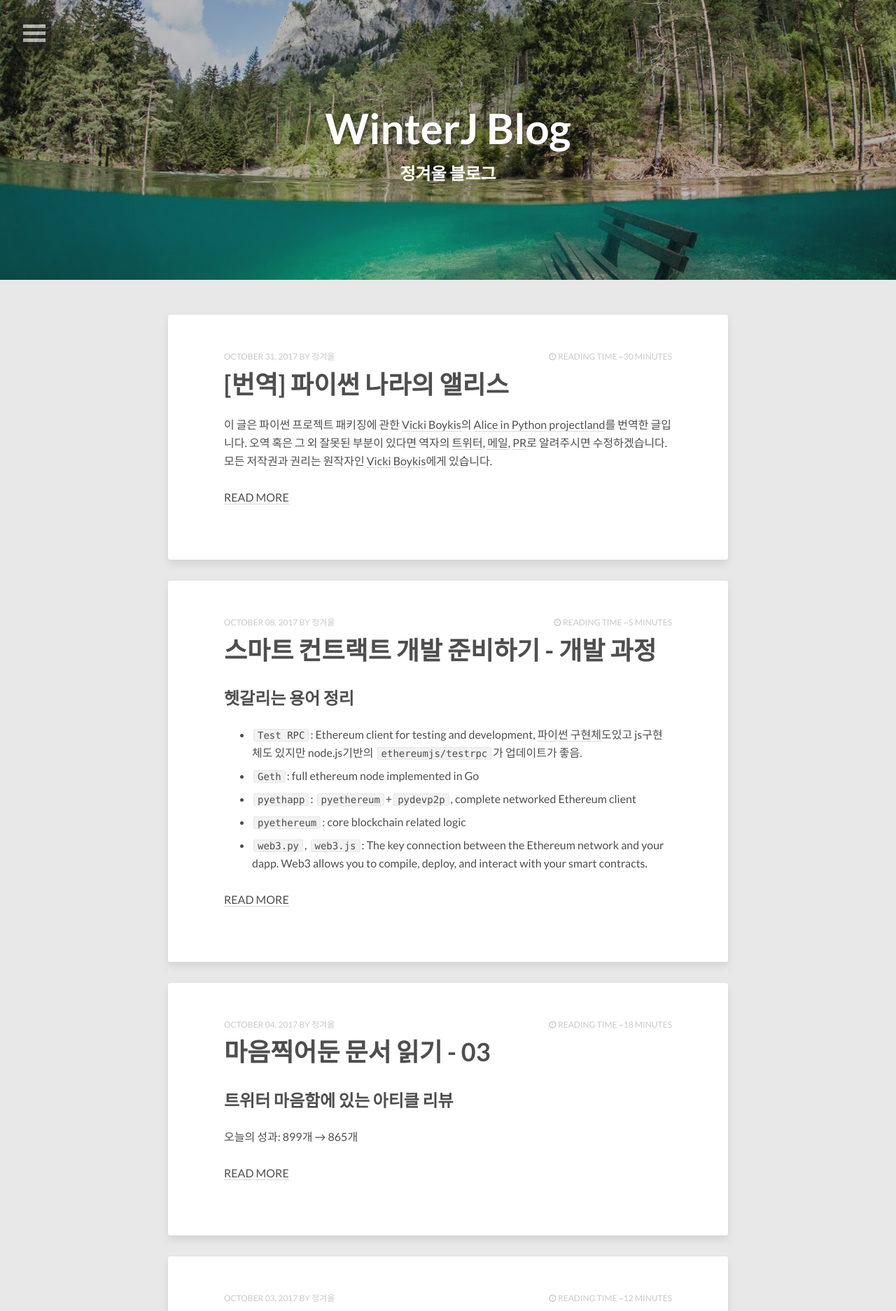
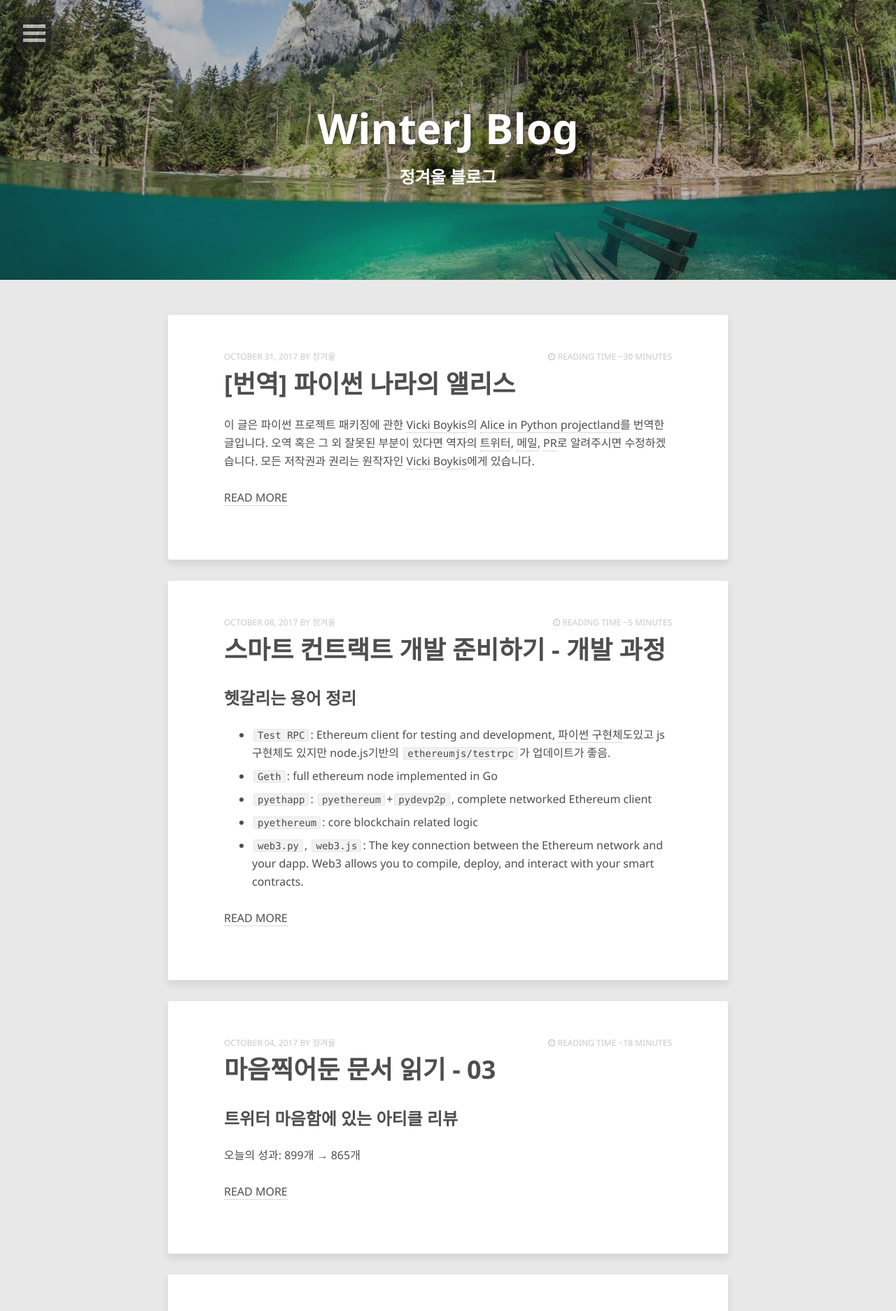
Before and after one commit to winterjung/JungWinter.github.io, a Jekyll site: the page built from index.html, in a window 1280 px wide. Shown: the top 1874 px of the page at 70% size. Built offline with Jekyll 4.4.1, drawn with Linux system fonts in a browser that asks for light colours; nearby versions of some CDN libraries; the list of posts is cut into pages by our own code.

Commit message:
Fix code font name in font-family and Add some base fonts

```diff
--- a/_sass/_variables.scss
+++ b/_sass/_variables.scss
@@ -13,10 +13,11 @@ $front-page-feature-image-height : 400px; // min 150px recommended
    Typography
    ========================================================================== */
 
-$base-font                       : 'Lato', Calibri, Arial, sans-serif;
+// $base-font                       : 'Lato', Calibri, Arial, sans-serif;
+$base-font                       : 'Apple SD Gothic Neo', 'Segoe UI', 'Malgun Gothic', 'Helvetica Neue', 'Trebucket MS', 'Tahoma', 'Arial', 'Gulim', sans-serif;
 $heading-font                    : $base-font;
 $caption-font                    : $base-font;
-$code-font                       : consolas;
+$code-font                       : 'Consolas', monospace;
 $alt-font                        : serif;
 
 $doc-font-size                   : 16;
```
